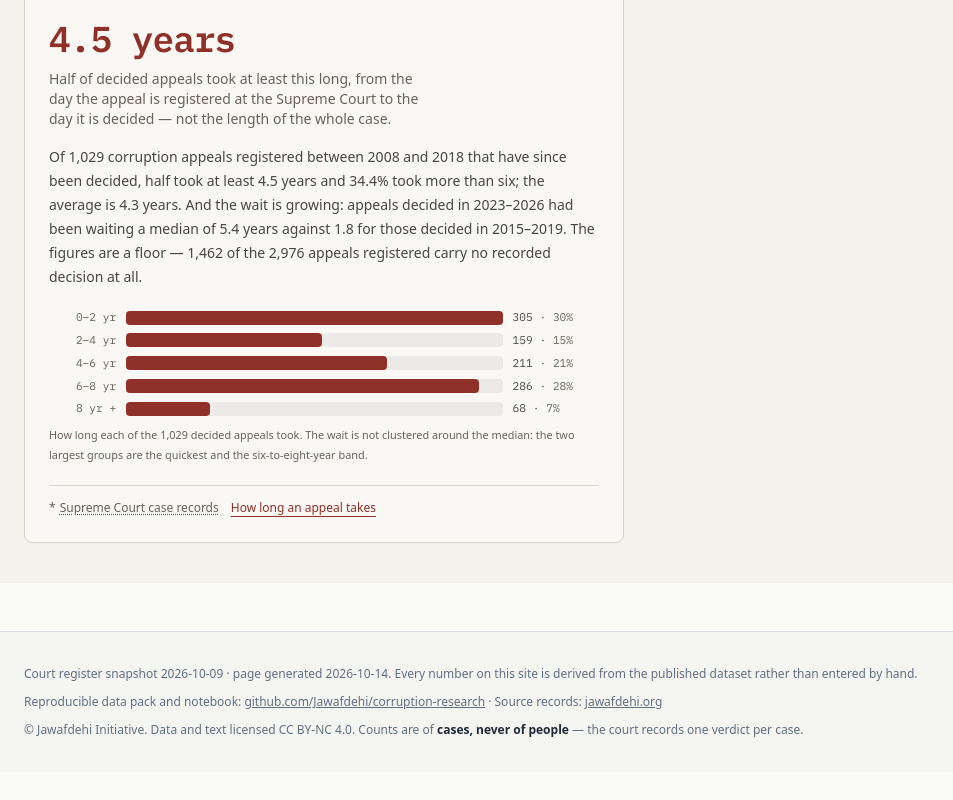
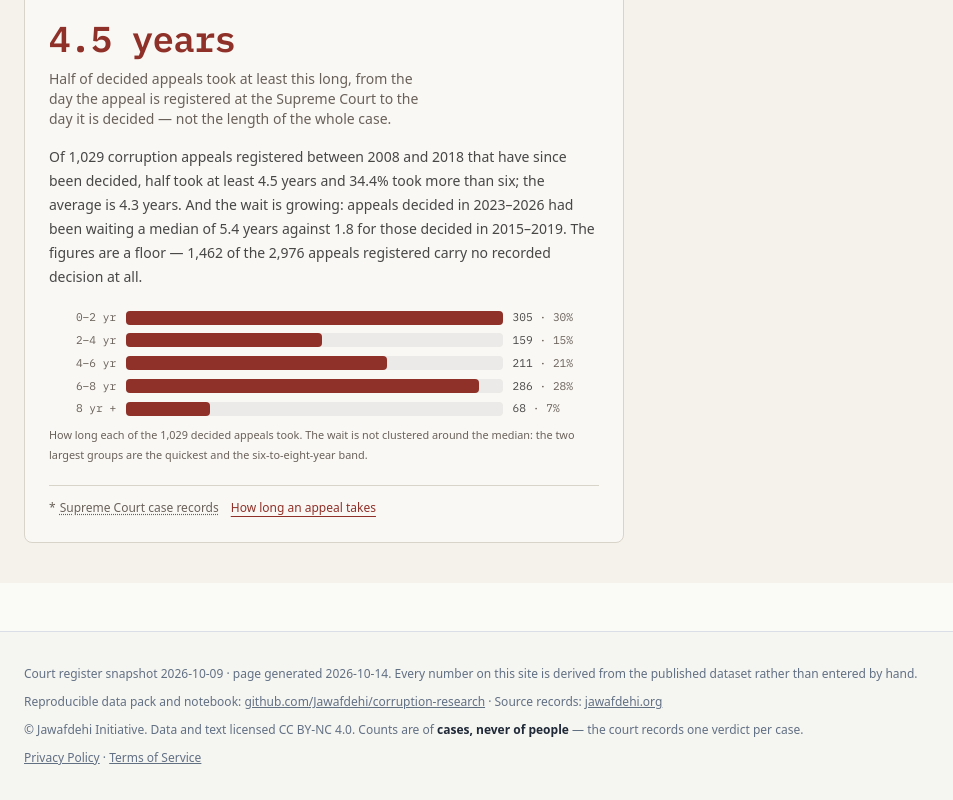
Before and after one commit to Jawafdehi/corruption-research, a React (Vite) app in the folder site/: page / in a window 1280 px wide. Shown: the part 3559-4359 px from the top of the page, without its empty margins (0-953 px from the left). Before the commit the page ends 4331 px from the top, so only its background shows below. Built offline with nearby package versions, Linux system fonts and the light colour scheme; a web font is replaced by a local one.

Commit message:
Link the privacy policy and terms from the footer
research.jawafdehi.org is now covered by jawafdehi.org's privacy policy and
terms of service (Jawafdehi/Jawafdehi#452), so the footer links to both, in
English and Nepali.

```diff
--- a/site/src/components/layout/Layout.tsx
+++ b/site/src/components/layout/Layout.tsx
@@ -176,6 +176,15 @@ export function Layout() {
               "— the court records one verdict per case.",
             )}
           </p>
+          <p>
+            <a className="underline hover:text-foreground" href="https://jawafdehi.org/privacy">
+              {t("research.corruption.footer.privacy", "Privacy Policy")}
+            </a>{" "}
+            ·{" "}
+            <a className="underline hover:text-foreground" href="https://jawafdehi.org/terms">
+              {t("research.corruption.footer.terms", "Terms of Service")}
+            </a>
+          </p>
         </div>
       </footer>
     </div>
--- a/site/src/locales/ne.ts
+++ b/site/src/locales/ne.ts
@@ -59,6 +59,8 @@ export const ne: Record<string, string> = {
     "© जवाफदेही इनिसिएटिभ। डेटा र पाठ CC BY-NC 4.0 अन्तर्गत। गणना गरिएको",
   "research.corruption.footer.casesNotPeople": "मुद्दाको हो, व्यक्तिको कहिल्यै होइन",
   "research.corruption.footer.licenceEnd": "— अदालतले मुद्दापिच्छे एउटा फैसला राख्छ।",
+  "research.corruption.footer.privacy": "गोपनीयता नीति",
+  "research.corruption.footer.terms": "सेवाका सर्तहरू",
 
   "research.corruption.lang.aria": "भाषा",
   "research.corruption.lang.unreviewed": "अस्वीकृत अनुवाद",
```
